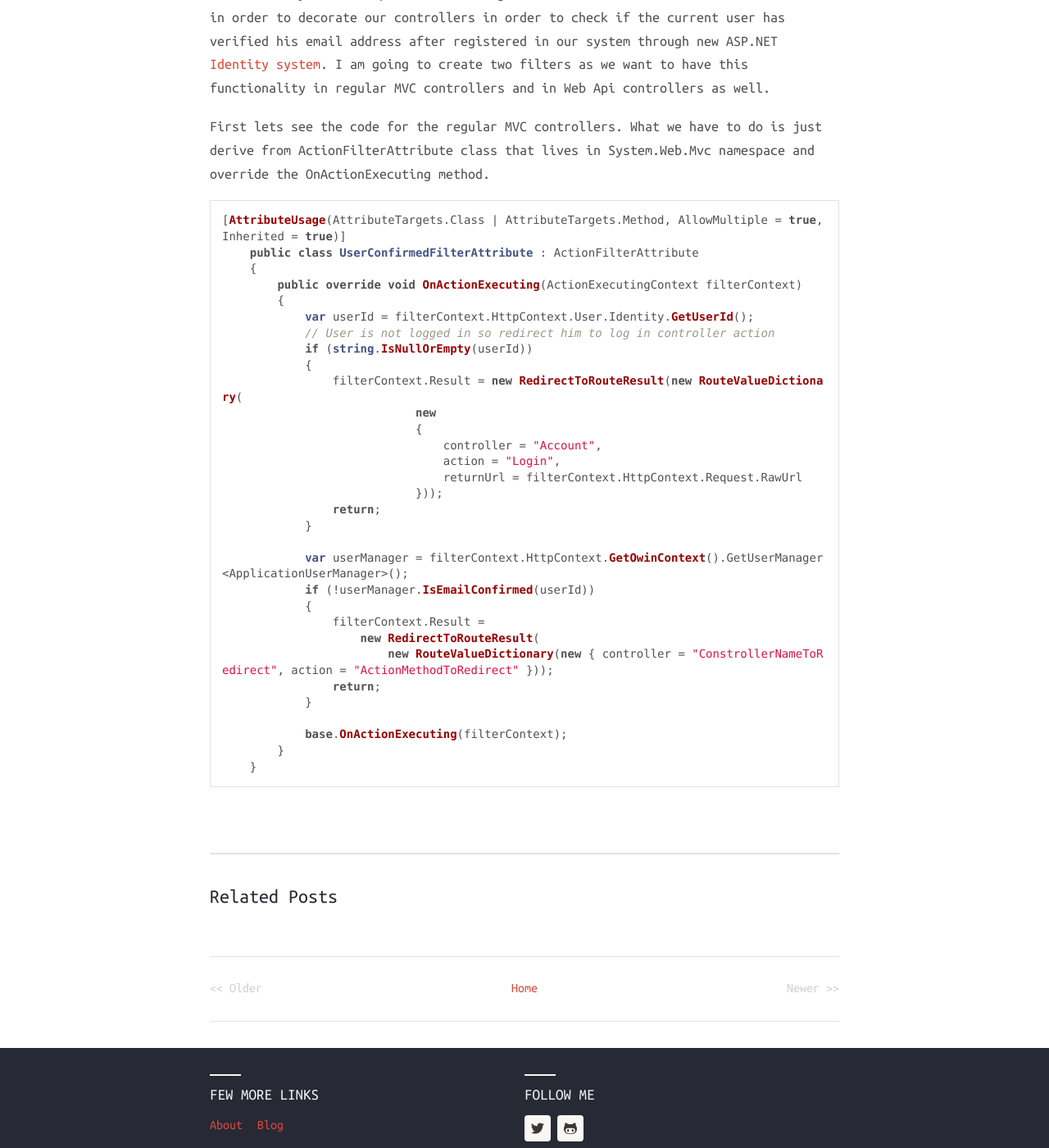
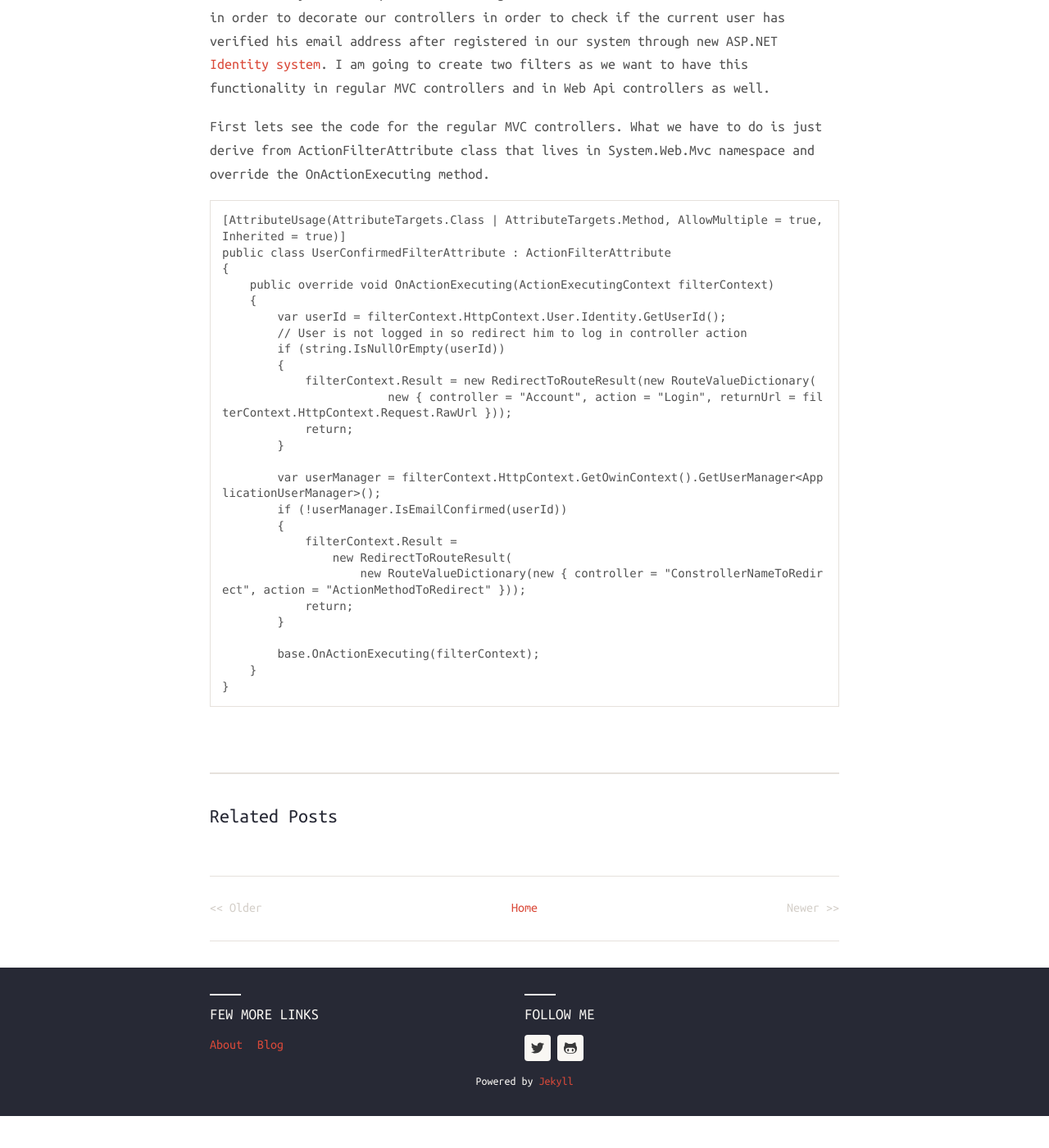
Before and after one commit to xabikos/xabikos.github.io, a Jekyll site: the page built from _posts/2014-10-31-user-confirmed-filter-attribute.markdown, in a window 1280 px wide and 1400 px high, scrolled down 487 px. Shown: the whole window at 82% size. Built offline with Jekyll 4.4.1, drawn with Linux system fonts in a browser that asks for light colours; nearby versions of some CDN libraries; comment, search, counter and statistics services are not loaded; after the commit the page ends 1848 px from its top, so only the background shows below that.

````diff
--- a/_posts/2014-10-31-user-confirmed-filter-attribute.markdown
+++ b/_posts/2014-10-31-user-confirmed-filter-attribute.markdown
@@ -13,8 +13,8 @@
 after registered in our system through new ASP.NET [Identity system][identity]. I am going to create two filters as we want to have this functionality in regular MVC controllers and in Web Api controllers as well.
 
 First lets see the code for the regular MVC controllers. What we have to do is just derive from ActionFilterAttribute class that lives in System.Web.Mvc namespace and override the OnActionExecuting method.
-```csharp
-[AttributeUsage(AttributeTargets.Class | AttributeTargets.Method, AllowMultiple = true, Inherited = true)]
+
+	[AttributeUsage(AttributeTargets.Class | AttributeTargets.Method, AllowMultiple = true, Inherited = true)]
     public class UserConfirmedFilterAttribute : ActionFilterAttribute
     {
         public override void OnActionExecuting(ActionExecutingContext filterContext)
@@ -24,12 +24,7 @@
             if (string.IsNullOrEmpty(userId))
             {
                 filterContext.Result = new RedirectToRouteResult(new RouteValueDictionary(
-                            new
-                            {
-                                controller = "Account",
-                                action = "Login",
-                                returnUrl = filterContext.HttpContext.Request.RawUrl
-                            }));
+                            new { controller = "Account", action = "Login", returnUrl = filterContext.HttpContext.Request.RawUrl }));
                 return;
             }
 
@@ -45,7 +40,7 @@
             base.OnActionExecuting(filterContext);
         }
     }
-```
+
 
 [af]: https://www.asp.net/mvc/overview/older-versions-1/controllers-and-routing/understanding-action-filters-cs/
 [identity]: http://www.asp.net/identity
````
